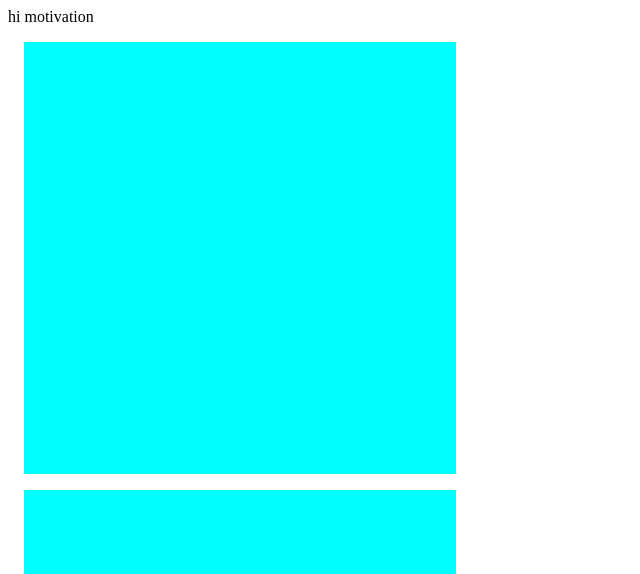
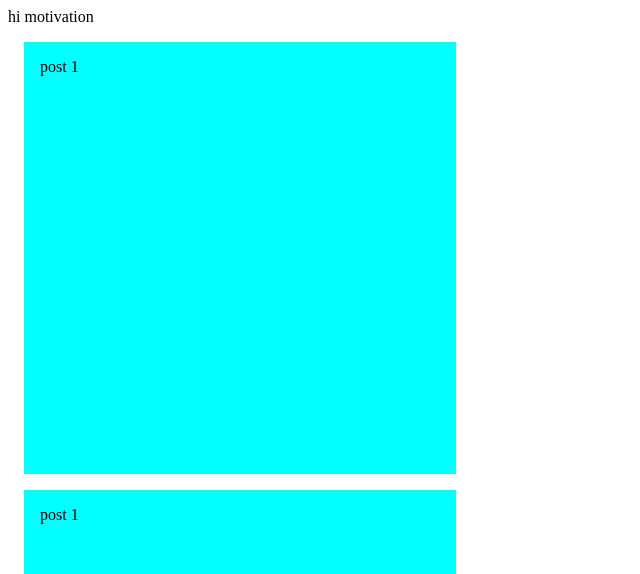
Before and after one commit to karishmarajput/mo, a React (Create React App) app: page /motivation in a window 1280 px wide. Shown: the top 574 px of the page, without its empty margins (0-640 px from the left). Built offline with nearby package versions, Linux system fonts and the light colour scheme.

Commit message:
1 file modified

```diff
--- a/src/components/Card.js
+++ b/src/components/Card.js
@@ -5,10 +5,10 @@ console.log(data);
 function RenderPost(post) {
   console.log(post);
   return (
-    <div className="cardDiv" key={post.id} style={{ width: '100%' }}>
-      <div className="cardHeading">{post.name}</div>
+    <div className="cardDiv" key={post.post.id} style={{ width: '100%' }}>
+      <div className="cardHeading">{post.post.name}</div>
       <div className="cardImg">
-        <img src={post.src} />
+        <img src={post.post.src} />
       </div>
       <div className="cardDetails">
         <div className="cardLike"></div>
```
